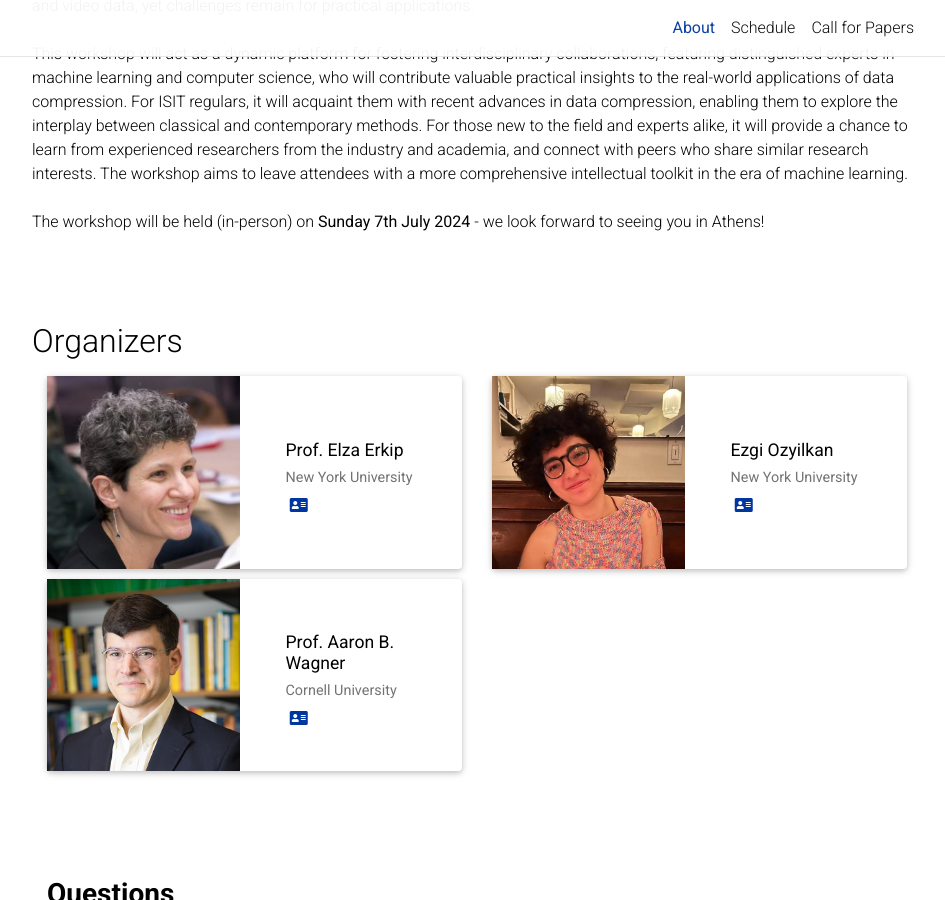
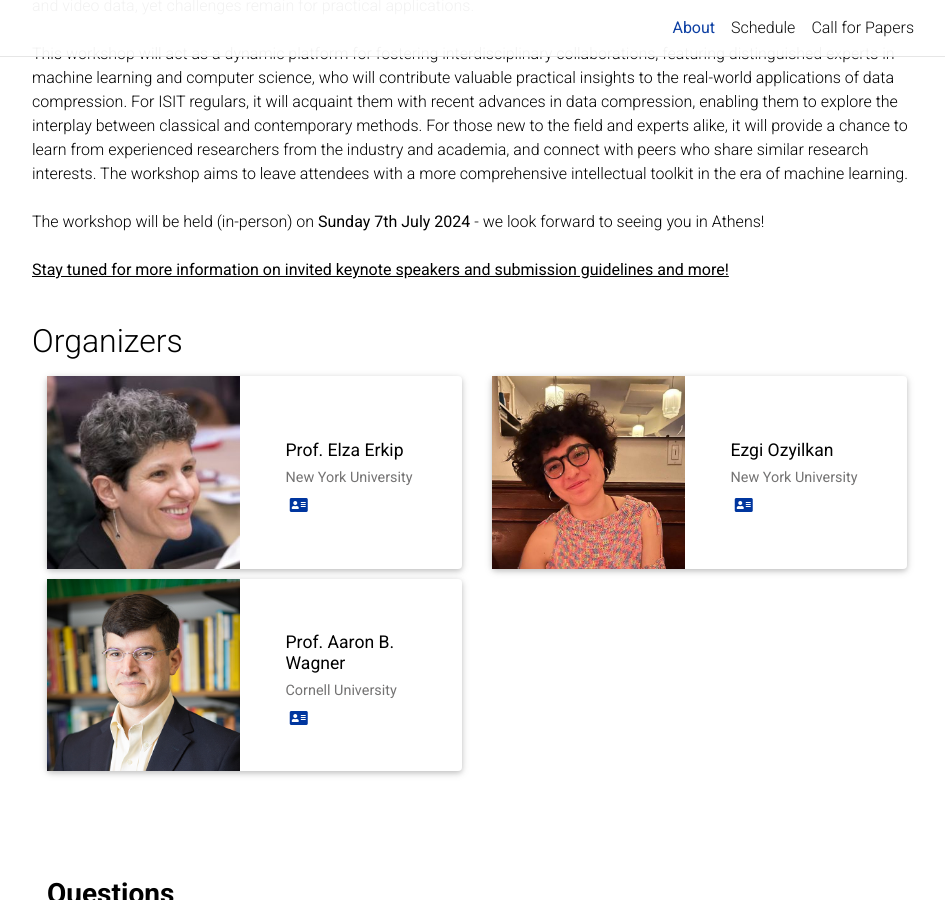
Before and after one commit to learn-to-compress-workshop-isit/learn-to-compress-workshop-isit.github.io, a Jekyll site: the page built from _pages/about.md, in a window 1280 px wide and 900 px high, scrolled down 302 px. Shown: the whole window, without its empty margins (163-1108 px from the left). Built offline with Jekyll 4.4.1, drawn with Linux system fonts in a browser that asks for light colours; comment, search, counter and statistics services are not loaded; a style sheet for code colours, icons or effects is not loaded.

Commit message:
add a sentence saying stay tuned etc.

```diff
--- a/_layouts/workshop.html
+++ b/_layouts/workshop.html
@@ -34,6 +34,9 @@ layout: default
     The workshop will be held (in-person) on <b>Sunday 7th July 2024</b> - we look forward to seeing you in Athens!
     <br>
     <br>
+    <b><u>Stay tuned for more information on invited keynote speakers and submission guidelines and more!</u></b>
+
+
     <br>
 
     <div class="speakers">
```
Also changed, not shown: 10 other files.
